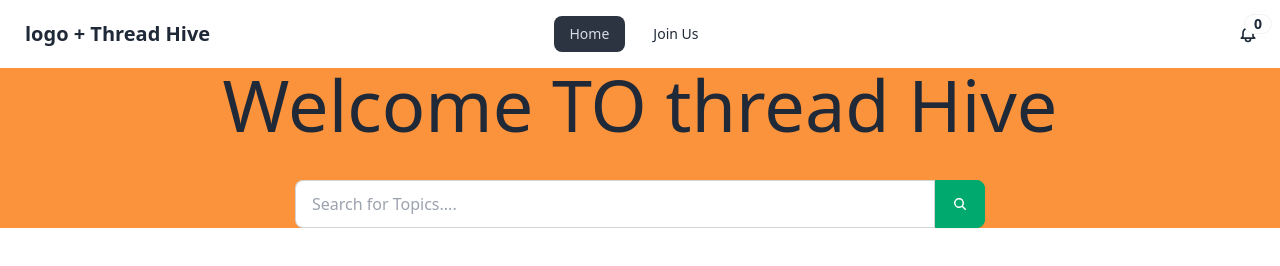
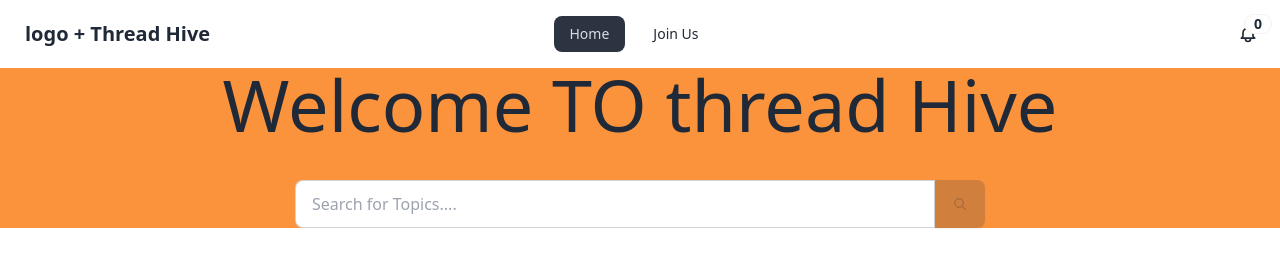
Before and after one commit to SifatSararChistee/forumBee-client, a React (Vite) app: page / in a window 1280 px wide. Shown: the top 266 px of the page. Built offline with nearby package versions, Linux system fonts and the light colour scheme; no server answers.

Commit message:
updated banner

```diff
--- a/src/Components/Banner/Banner.jsx
+++ b/src/Components/Banner/Banner.jsx
@@ -63,7 +63,9 @@ const Banner = () => {
                                                 onChange={(e) => setSearch(e.target.value)}
                                                 className="grow"/>
                             </label>
-                            <button onClick={handleSearch} className='btn btn-success text-white rounded-l-none'>
+                            <button
+                            onClick={handleSearch} className={`btn ${search ? 'btn-success' : 'btn-disabled'} text-white rounded-l-none`}
+                            disabled={!search}>
                             <svg
                                 xmlns="http://www.w3.org/2000/svg"
                                 viewBox="0 0 16 16"
```
